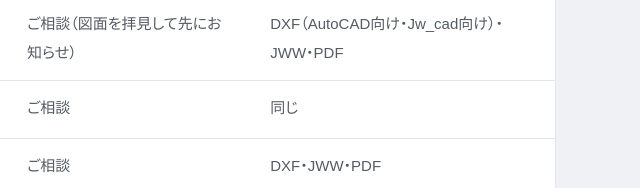
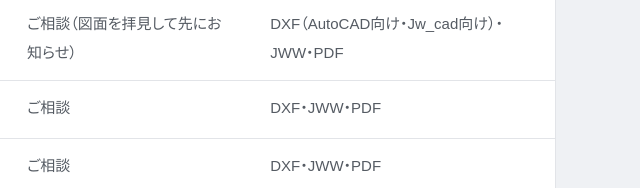
Before and after one commit to takmat21/zazou-sekkei, a plain HTML site: page trace/index.html in a window 1280 px wide. Shown: the part 4786-4974 px from the top of the page, 640-1280 px from the left. Drawn offline with Linux system fonts and the light colour scheme.

Commit message:
トレースの早見表：納品の形式の欄の「同じ」を形式名に
Co-Authored-By: Claude Opus 5.5 <noreply@anthropic.com>
Claude-Session: https://claude.ai/code/session_01FoXnQUnWFo5bCHCE2XBacV

```diff
--- a/trace/index.html
+++ b/trace/index.html
@@ -292,7 +292,7 @@
     <div class="tr-price-main"><b>図面のトレース</b><span>1枚 6,000円</span></div>
     <p>図面の大きさ・枚数・お急ぎの場合の扱いは、ご相談ください。<br>お見積りは無料です。</p>
   </div>
-  <h3 class="tr-h3 rv">料金と納期の早見表</h3><div class="tr-tw rv tr-wide"><table class="tr-t"><caption>図面のトレースの料金と納期の早見表</caption><thead><tr><th scope="col">内容</th><th scope="col">料金</th><th scope="col">納期</th><th scope="col">納品の形式</th></tr></thead><tbody><tr><th scope="row">図面のトレース（1枚から）</th><td data-h="料金"><b>1枚 6,000円</b></td><td data-h="納期">ご相談（図面を拝見して先にお知らせ）</td><td data-h="納品の形式">DXF（AutoCAD向け・Jw_cad向け）・JWW・PDF</td></tr><tr><th scope="row">図面が大きい・枚数が多い・お急ぎ</th><td data-h="料金">ご相談ください</td><td data-h="納期">ご相談</td><td data-h="納品の形式">同じ</td></tr><tr><th scope="row">DXFの文字化けの修正、JWW・DXF の変換だけ</th><td data-h="料金">内容を拝見してお見積り（無料）</td><td data-h="納期">ご相談</td><td data-h="納品の形式">DXF・JWW・PDF</td></tr><tr><th scope="row"><a href="cad-seiri/">CADデータの整理</a>（レイヤー・線種・寸法）</th><td data-h="料金">内容を拝見してお見積り（無料）</td><td data-h="納期">ご相談</td><td data-h="納品の形式">DXF・JWW・PDF</td></tr><tr><th scope="row"><a href="../sekisan/">数量拾い・積算</a>（参考）</th><td data-h="料金">お見積り（無料）。<br>電気図面の数量拾いは1枚目は無料</td><td data-h="納期">図面を見てからお知らせ</td><td data-h="納品の形式">拾い図・数量調書・数量表（PDF・Excel）</td></tr></tbody></table></div><p class="tr-note rv">料金の欄は、今お受けしている料金の決まりそのままです。<br>時間単価でもお受けできます。<br>お見積りは無料です。</p>
+  <h3 class="tr-h3 rv">料金と納期の早見表</h3><div class="tr-tw rv tr-wide"><table class="tr-t"><caption>図面のトレースの料金と納期の早見表</caption><thead><tr><th scope="col">内容</th><th scope="col">料金</th><th scope="col">納期</th><th scope="col">納品の形式</th></tr></thead><tbody><tr><th scope="row">図面のトレース（1枚から）</th><td data-h="料金"><b>1枚 6,000円</b></td><td data-h="納期">ご相談（図面を拝見して先にお知らせ）</td><td data-h="納品の形式">DXF（AutoCAD向け・Jw_cad向け）・JWW・PDF</td></tr><tr><th scope="row">図面が大きい・枚数が多い・お急ぎ</th><td data-h="料金">ご相談ください</td><td data-h="納期">ご相談</td><td data-h="納品の形式">DXF・JWW・PDF</td></tr><tr><th scope="row">DXFの文字化けの修正、JWW・DXF の変換だけ</th><td data-h="料金">内容を拝見してお見積り（無料）</td><td data-h="納期">ご相談</td><td data-h="納品の形式">DXF・JWW・PDF</td></tr><tr><th scope="row"><a href="cad-seiri/">CADデータの整理</a>（レイヤー・線種・寸法）</th><td data-h="料金">内容を拝見してお見積り（無料）</td><td data-h="納期">ご相談</td><td data-h="納品の形式">DXF・JWW・PDF</td></tr><tr><th scope="row"><a href="../sekisan/">数量拾い・積算</a>（参考）</th><td data-h="料金">お見積り（無料）。<br>電気図面の数量拾いは1枚目は無料</td><td data-h="納期">図面を見てからお知らせ</td><td data-h="納品の形式">拾い図・数量調書・数量表（PDF・Excel）</td></tr></tbody></table></div><p class="tr-note rv">料金の欄は、今お受けしている料金の決まりそのままです。<br>時間単価でもお受けできます。<br>お見積りは無料です。</p>
 </div></section>
 
 <section id="source"><div class="wrap">
```
